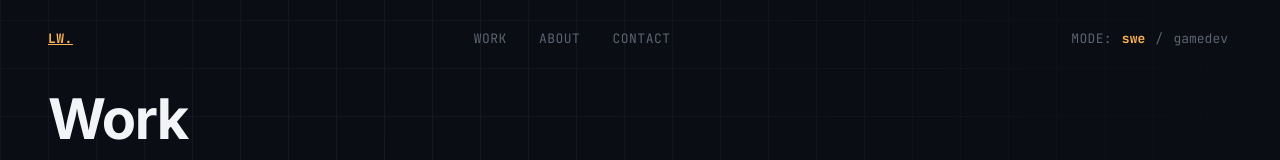
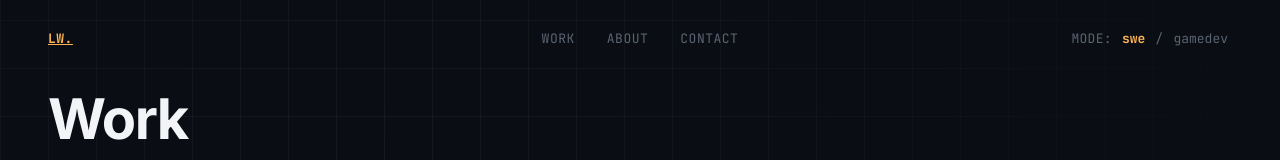
Before and after one commit to logan-a-wood/logan-a-wood.github.io, a React (Vite) app: page /work in a window 1280 px wide. Shown: the top 160 px of the page. Built offline with nearby package versions, Linux system fonts and the light colour scheme.

Commit message:
fixed project image issues

```diff
--- a/src/components/Layout.css
+++ b/src/components/Layout.css
@@ -50,9 +50,9 @@
 }
 
 .nav {
-  display: flex;
+  display: grid;
+  grid-template-columns: 1fr auto 1fr;
   align-items: center;
-  justify-content: space-between;
   gap: 16px 32px;
   padding: 28px 48px;
   font-family: var(--mono);
@@ -66,11 +66,13 @@
 }
 
 .nav__logo {
+  justify-self: start;
   color: var(--accent);
   font-weight: 700;
 }
 
 .nav__links {
+  justify-self: center;
   display: flex;
   gap: 32px;
 
--- a/src/components/ModeToggle.css
+++ b/src/components/ModeToggle.css
@@ -1,4 +1,5 @@
 .mode-toggle {
+  justify-self: end;
   display: flex;
   align-items: center;
   gap: 6px;
--- a/src/components/ProjectCard/ProjectCard.css
+++ b/src/components/ProjectCard/ProjectCard.css
@@ -46,6 +46,14 @@
     align-items: center;
     justify-content: space-between;
     gap: 8px 10px;
+}
+
+.project-card__thumbnail {
+    display: block;
+    width: 100%;
+    max-height: 180px;
+    object-fit: cover;
+    border: 1px solid var(--border);
 }
 
 .project-card__title {
--- a/src/components/ProjectCard/ProjectCard.tsx
+++ b/src/components/ProjectCard/ProjectCard.tsx
@@ -20,6 +20,13 @@ function ProjectCard({ project, animationDelayMs = 0, onOpenDetails }: ProjectCa
                 <h2 className="project-card__title">{project.title}</h2>
                 <span className="project-card__year">{project.year}</span>
             </header>
+            {project.thumbnail && (
+                <img
+                    className="project-card__thumbnail"
+                    src={project.thumbnail}
+                    alt={`${project.title} screenshot`}
+                />
+            )}
             <div className="project-card__summary">
                 <ReactMarkdown remarkPlugins={[remarkGfm]}>
                     {project.summary}
--- a/src/data/projects.ts
+++ b/src/data/projects.ts
@@ -58,7 +58,7 @@ Served as director and engineer maintaining scope and core loop, coordinating te
         `,
         tags: ["Unity", "C#", "Team", "Published", "Director"],
         year: 2026,
-        thumbnail: "../../public/GameArtThumbnail.png",
+        thumbnail: "/GameArtThumbnail.png",
         liveUrl: "https://meepo-productions.itch.io/quick-hide-the-booze",
     },
     {
@@ -68,6 +68,7 @@ Served as director and engineer maintaining scope and core loop, coordinating te
         summary: "A stylized level-based puzzle game where you roll around as a cube.",
         tags: ["Unity", "C#", "Solo", "Blender", "Ableton"],
         year: 2021,
+        thumbnail: "/CubeThumbnail.png",
         liveUrl: "https://meepo-productions.itch.io/cube",
         // repoUrl: "https://github.com/logan-a-wood/CUBE",
     },
@@ -78,6 +79,7 @@ Served as director and engineer maintaining scope and core loop, coordinating te
         summary: "A fun multiplayer arena game where you and your friends run around shooting each other.",
         tags: ["Unity", "C#", "Solo", "Blender"],
         year: 2022,
+        thumbnail: "/BlobArenaThumbnail.png",
         liveUrl: "https://meepo-productions.itch.io/blob-arena",
         // repoUrl: "https://github.com/logan-a-wood/Blob-Arena",
     }
```
Also changed, not shown: public/BlobArenaThumbnail.png (added), 1 other file (tests, documents, lock files or other folders).
